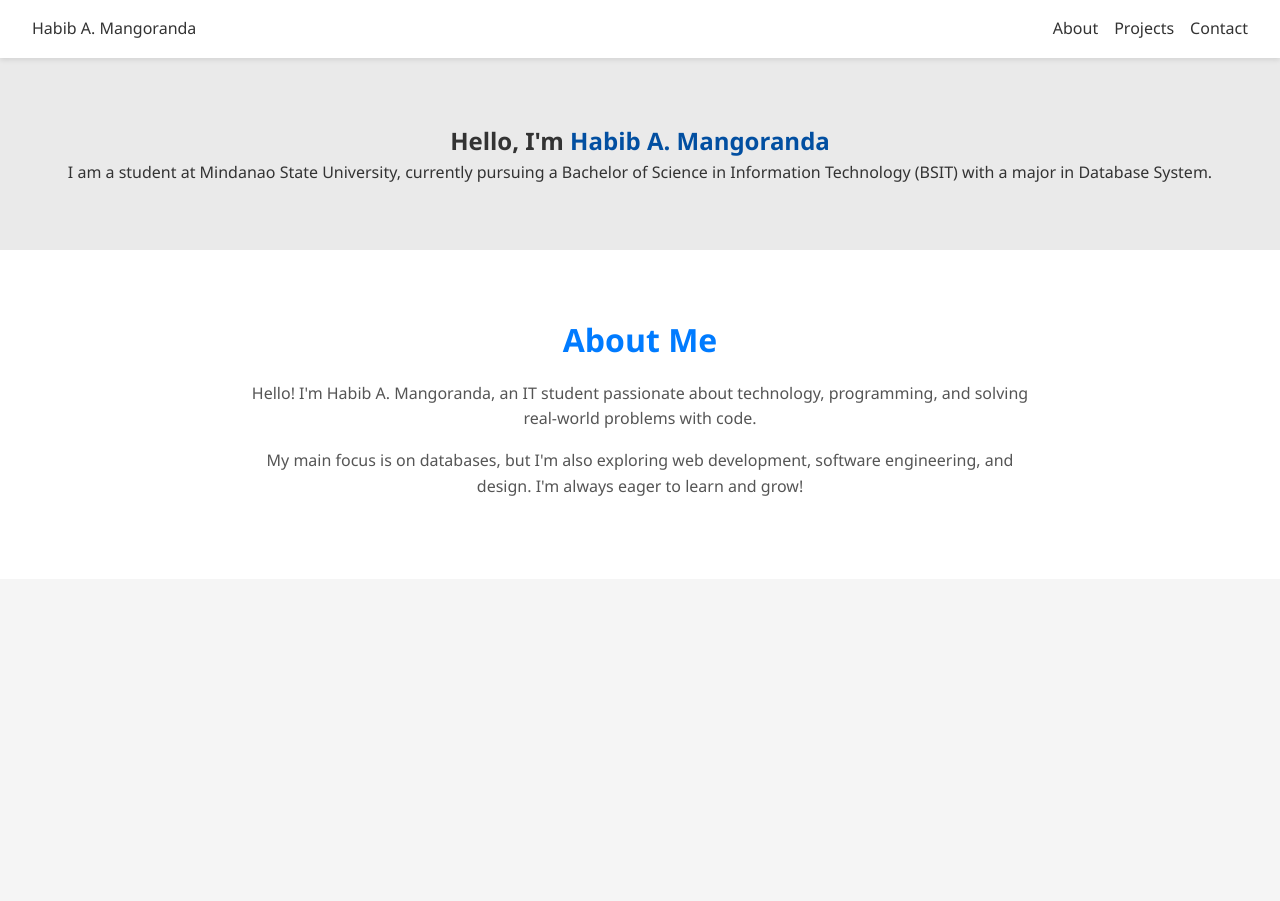
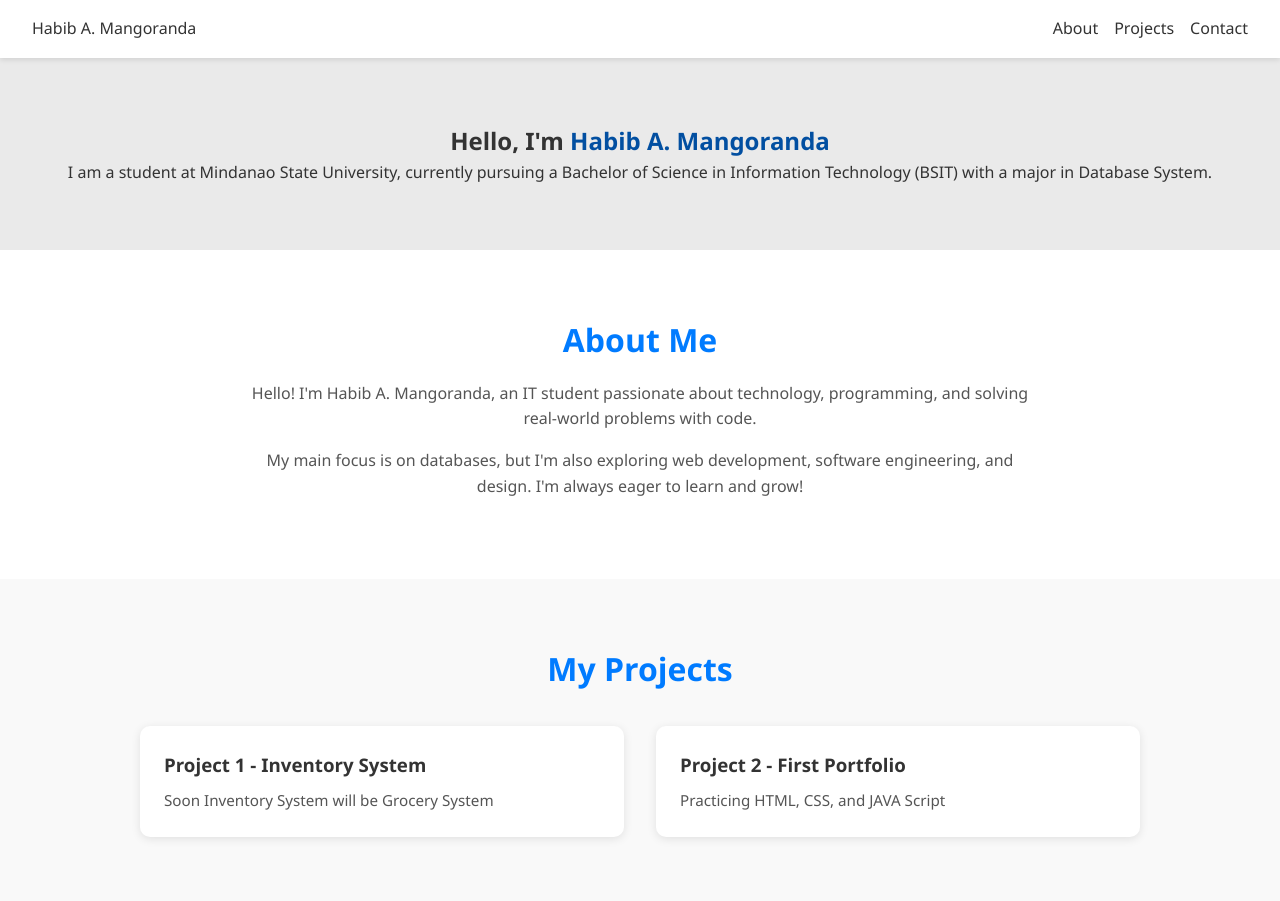
Before and after one commit to mr-mangoranda/Simplefolio, a plain HTML site: page index.html in a window 1280 px wide. Before the commit the page ends 800 px from the top, so only its background shows below. Drawn offline with Linux system fonts and the light colour scheme; a script that the page names is missing.

Commit message:
Project Section

```diff
--- a/index.html
+++ b/index.html
@@ -41,6 +41,26 @@
     </div>
   </section>
 
+  <section id="projects" class="projects">
+    <div class="container">
+      <h2>My Projects</h2>
+      <div class="project-grid">
+
+        <div class="project-card">
+            <h3>Project 1 - Inventory System</h3>
+          <p>Soon Inventory System will be Grocery System</p>
+        </div>
+
+        <div class="project-card">
+          <h3>Project 2 - First Portfolio</h3>
+          <p>Practicing HTML, CSS, and JAVA Script</p>
+        </div>
+
+      </div>
+    </div>
+  </section>
+
+
   <script src="script.js"></script>
 </body>
 </html>
--- a/style.css
+++ b/style.css
@@ -104,3 +104,44 @@ nav {
       font-size: 1.5rem;
     }
 }
+
+
+/* ------------- Projects Section styles ------------- */
+
+.projects {
+    padding: 4rem 2rem;
+    background-color: #f9f9f9;
+    text-align: center;
+}
+
+.projects h2 {
+    color: #007bff;
+    font-size: 2rem;
+    margin-bottom: 2rem;
+}
+
+.project-grid {
+    display: grid;
+    grid-template-columns: repeat(auto-fit, minmax(280px, 1fr));
+    gap: 2rem;
+    max-width: 1000px;
+    margin: 0 auto;
+}
+
+.project-card {
+    background-color: white;
+    padding: 1.5rem;
+    border-radius: 10px;
+    box-shadow: 0 2px 10px rgba(0, 0, 0, 0.1);
+    text-align: left;
+}
+
+.project-card h3 {
+    margin-bottom: 0.5rem;
+    color: #333;
+}
+
+.project-card p {
+    color: #555;
+    font-size: 0.95rem;
+}
```
